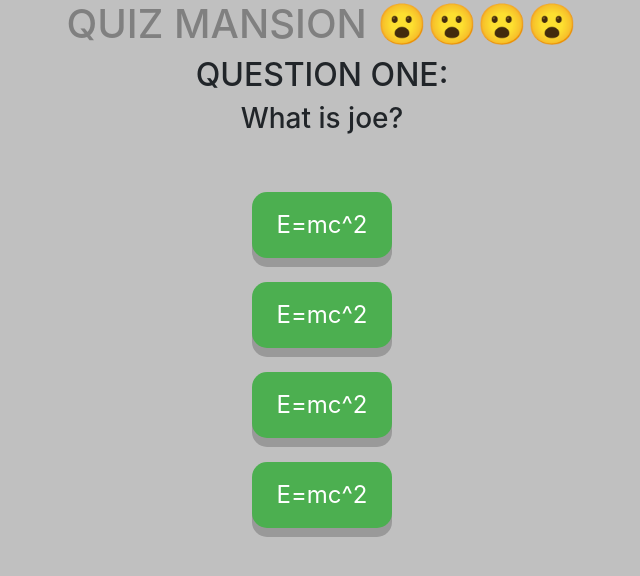
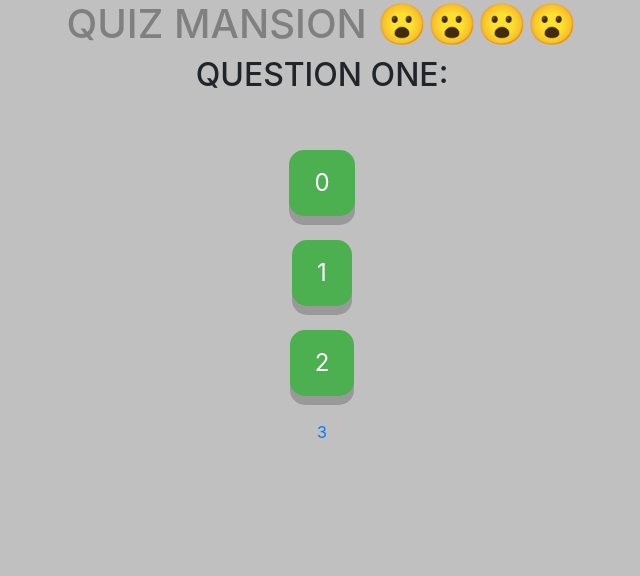
Before and after one commit to LiamRGorospe/SW1_Q4.2, a plain HTML site: page index.html in a window 1280 px wide. Shown: the whole page, without its empty margins (318-958 px from the left). Drawn offline with nearby package versions, Linux system fonts and the light colour scheme.

Commit message:
Update index.html

```diff
--- a/index.html
+++ b/index.html
@@ -32,13 +32,13 @@
 <body>
  <h1>QUIZ MANSION 😮😮😮😮</h1>
  <h2>QUESTION ONE:</h2>
- <h3>What is joe?</h3>
+ <h3How many types of coding(ex: HTML) did we learn this school year?</h3>
 <br><br>
-<a href="https://liamrgorospe.github.io/SW1_Q4/"><button class="button">E=mc^2</button></a>
+<a href="https://liamrgorospe.github.io/SW1_Q4/"><button class="button">0</button></a>
 <br><br>
-<button class="button">E=mc^2</button>
+<a href="https://liamrgorospe.github.io/SW1_Q4/"><button class="button">1</button></a>
 <br><br>
-<button class="button">E=mc^2</button>
+<a href="https://liamrgorospe.github.io/SW1_Q4/"><button class="button">2</button></a>
 <br><br>
-<button class="button">E=mc^2</button>
+<a href="https://liamrgorospe.github.io/SW1_Q4.7/"<button class="button">3</button></a>
 </body></html>
```
